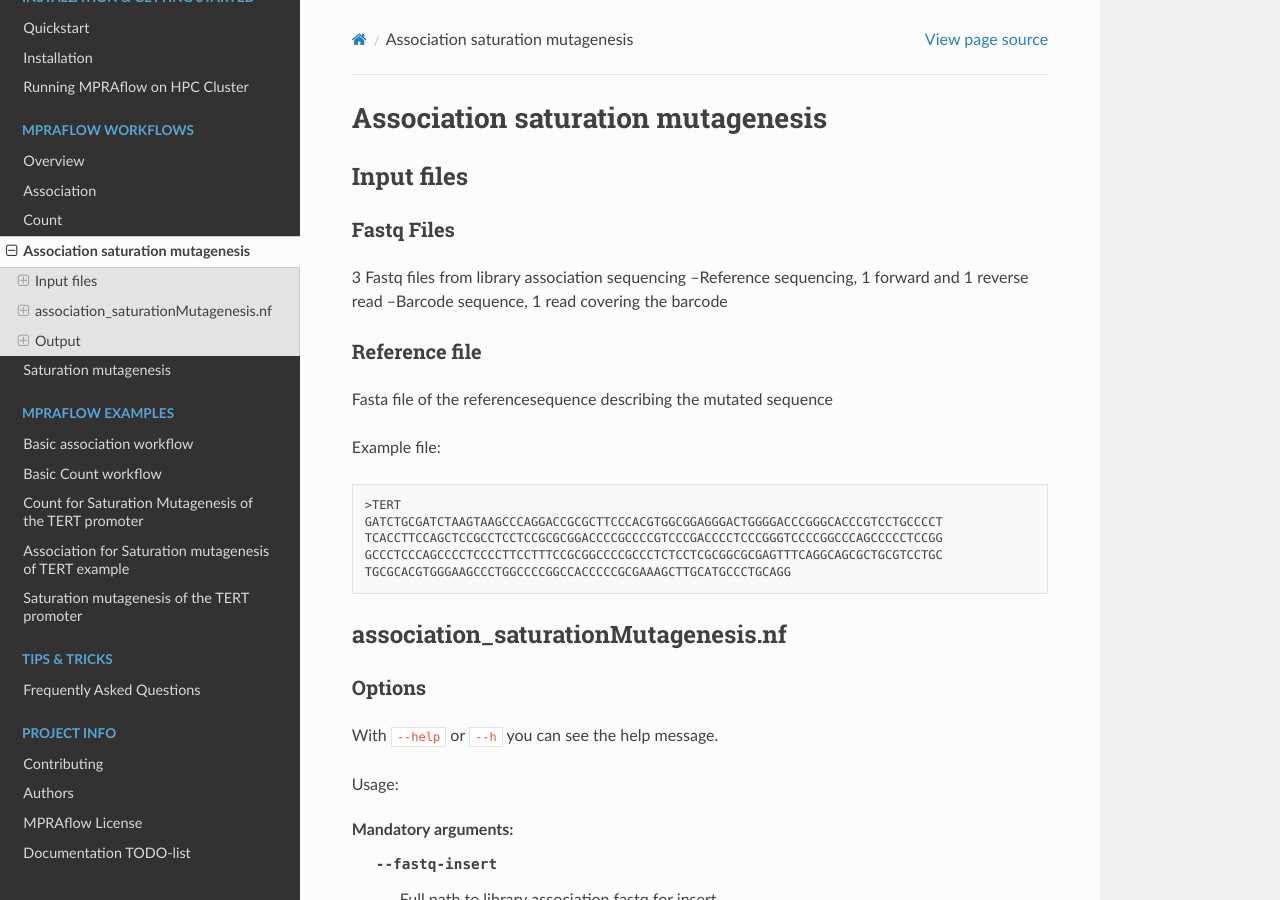
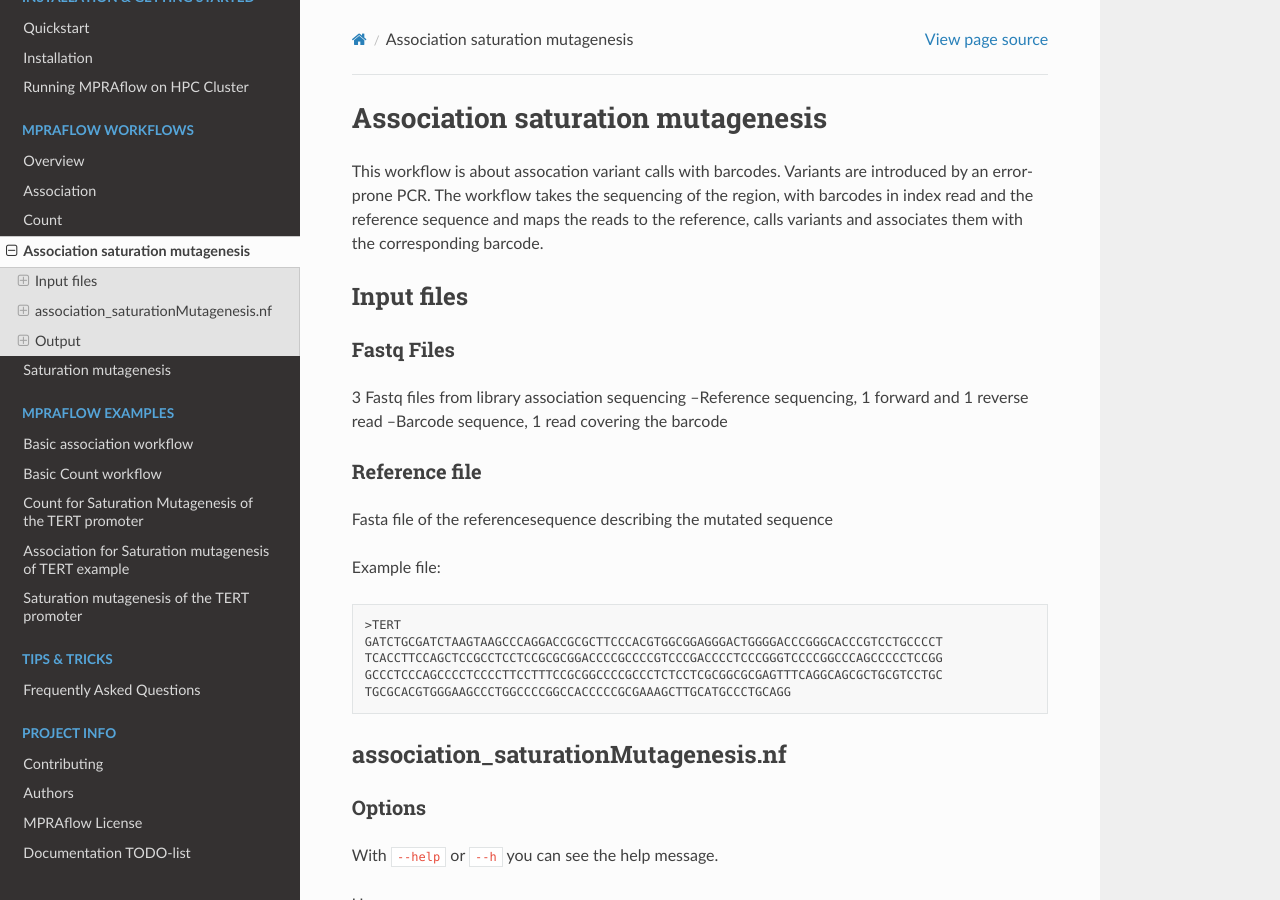
Before and after one commit to shendurelab/MPRAflow, a Sphinx documentation site: the page built from docs/association_saturation_mutagenesis.rst, in a window 1280 px wide and 900 px high. Built offline with Sphinx 7.4.7 and the Read the Docs theme 2.0.0, drawn with Linux system fonts in a browser that asks for light colours; formulas are drawn with MathJax 3; pages that are not in the unit, such as notebooks, are missing from menus.

```diff
--- a/docs/association_saturation_mutagenesis.rst
+++ b/docs/association_saturation_mutagenesis.rst
@@ -3,6 +3,10 @@
 ==========================================
 Association saturation mutagenesis
 ==========================================
+
+This workflow is about assocation variant calls with barcodes.
+Variants are introduced by an error-prone PCR.
+The workflow takes the sequencing of the region, with barcodes in index read and the reference sequence and maps the reads to the reference, calls variants and associates them with the corresponding barcode.
 
 Input files
 ===============
--- a/docs/index.rst
+++ b/docs/index.rst
@@ -36,7 +36,7 @@ Features
   This utility takes in library association sequencing data (FASTQ) and a design file (FASTA) to assign barcodes to the corresponding elements tested. Functionality includes filtering for quality and coverage of barcodes. This utility must be run before the COUNT utility.
 :Count:
   This utility processes sequence data (FASTQ) of barcodes from the DNA and RNA fractions of the MPRA experiment and outputs count tables labeled with the element tested and a label provided in the design file. This utility can process multiple replicates and conditions in a parallelized manner. Based on a user specified flag, the pipeline will either output normalized activity for each tested sequence, or will combine the results into a single count matrix compatible with MPRAnalyze.
-:Saturation mutagenesis association:
+:Association Saturation mutagenesis:
   This workflow is about assocation variant calls with barcodes. Variants are introduced by an error-prone PCR. The workflow takes the sequencing of the region, with barcodes in index read and the reference sequence and maps the reads to the reference, calls variants and associates them with the corresponding barcode.
 :Saturation mutagenesis:
   This workflow is about getting single variant effect from a target with multiple mutations generated by error-prone PCR. The workflow takes counts (e.g. from the count workflow), combines them with an association file (variants to barcodes, e.g. from saturation mutagenesis assocation) and uses a generalized linear model to to detect single variant effects.
```
Also changed, not shown: CHANGELOG.md (+8 -0 lines), README.md (+9 -1 lines).
